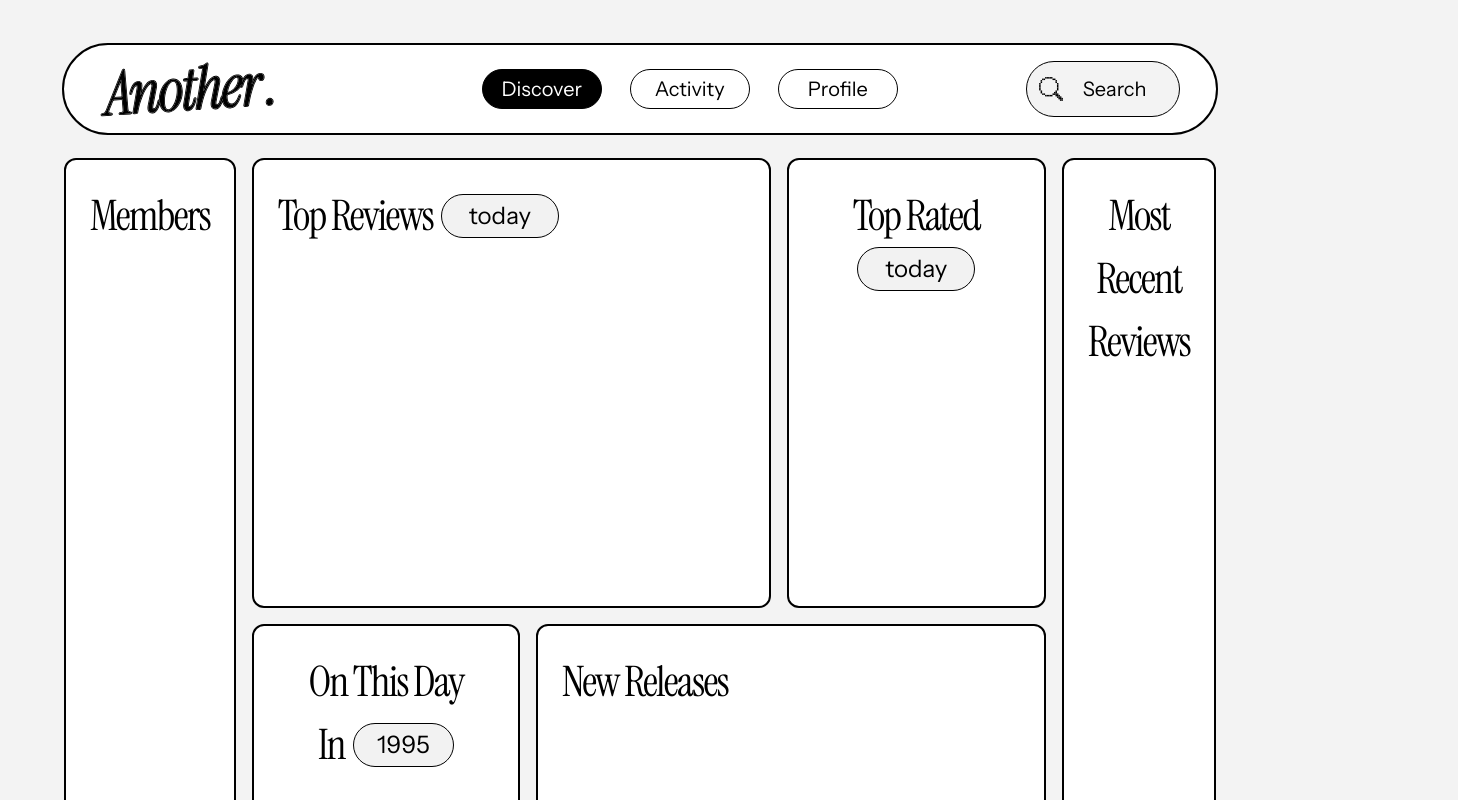
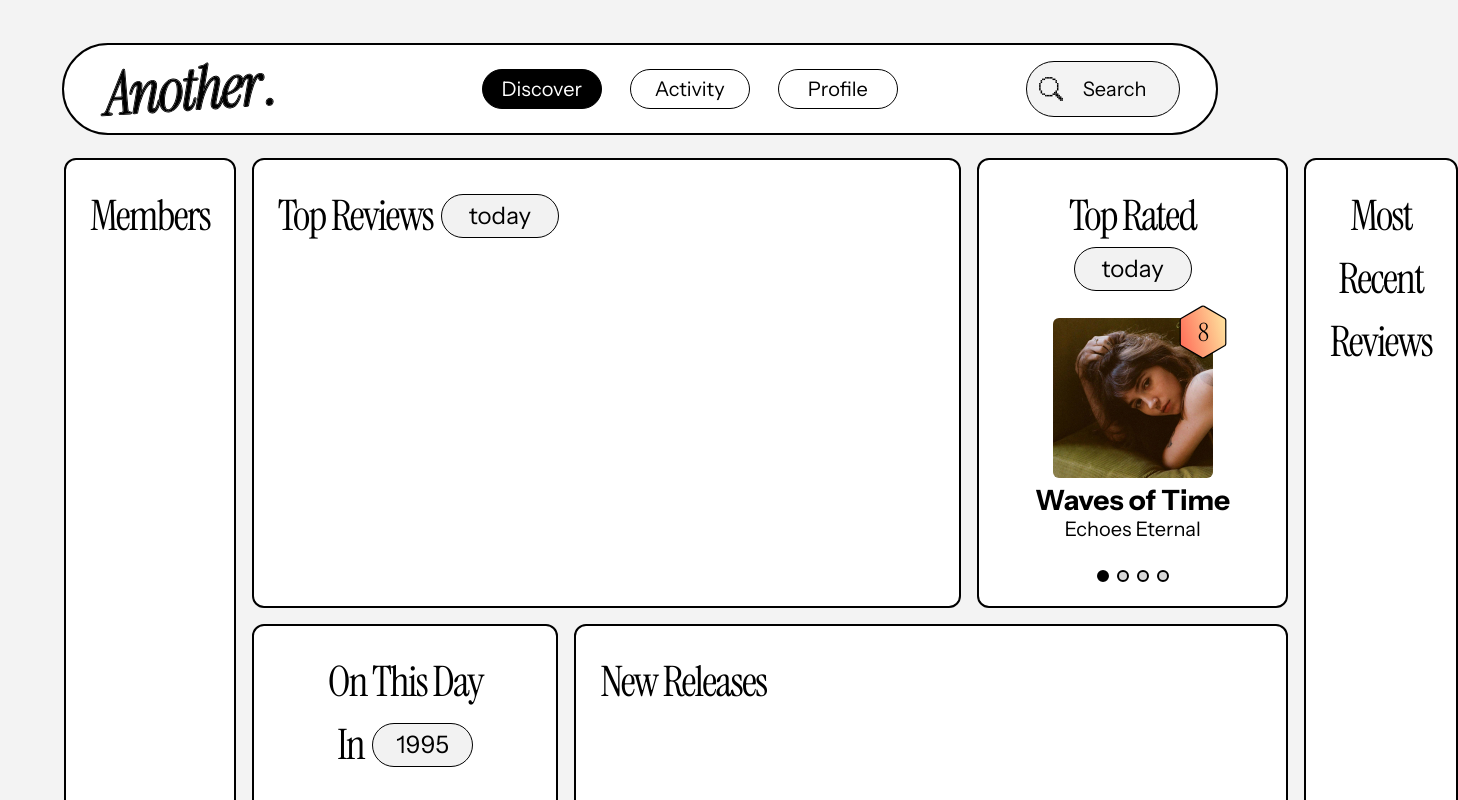
Before and after one commit to Halfnote/halfnote-frontend, a Next.js app: page / in a window 1280 px wide. Shown: the top 800 px of the page, 1458 px wide, since content can reach past the window. Built offline with nearby package versions, Linux system fonts and the light colour scheme.

Commit message:
everything so far

```diff
--- a/package.json
+++ b/package.json
@@ -9,6 +9,7 @@
     "lint": "next lint"
   },
   "dependencies": {
+    "embla-carousel-react": "^8.6.0",
     "framer-motion": "^12.6.5",
     "luxon": "^3.6.1",
     "next": "^15.3.0",
@@ -19,14 +20,14 @@
   "devDependencies": {
     "@eslint/eslintrc": "^3",
     "@eslint/js": "^9.24.0",
-    "@tailwindcss/postcss": "^4.1.3",
+    "@tailwindcss/postcss": "^4.1.4",
     "@types/luxon": "^3.6.2",
     "@types/node": "^20",
     "@types/react": "^19",
     "@types/react-dom": "^19",
     "eslint-config-next": "15.2.4",
     "globals": "^16.0.0",
-    "tailwindcss": "^4.1.3",
+    "tailwindcss": "^4.1.4",
     "typescript": "^5",
     "typescript-eslint": "^8.29.1"
   }
--- /dev/null
+++ b/public/sample_data/top_rated.json
@@ -0,0 +1,99 @@
+{
+    "count": 4,
+    "next": "https://api.example.com/albums?page=2",
+    "previous": null,
+    "results": [
+        {
+            "id": "b3b9a5f7-5b2e-4c7a-b5f3-6d19cf62b237",
+            "title": "Waves of Time",
+            "artist": {
+                "id": 101,
+                "name": "Echoes Eternal"
+            },
+            "release_date": "2023-09-15",
+            "cover_art_url": "https://images.example.com/waves_of_time.jpg",
+            "spotify_url": "https://open.spotify.com/album/1xyzexample",
+            "spotify_embed_url": "https://open.spotify.com/embed/album/1xyzexample",
+            "genres": [
+                {
+                    "id": 5,
+                    "name": "Ambient"
+                },
+                {
+                    "id": 12,
+                    "name": "Electronic"
+                }
+            ],
+            "average_rating": 8.7,
+            "total_ratings": 245,
+            "created_at": "2025-04-28T14:32:00Z"
+        },
+        {
+            "id": "e74d1a6a-9f8e-4ea5-8e94-4a15b7a4d4af",
+            "title": "Midnight Reveries",
+            "artist": {
+                "id": 102,
+                "name": "Lunar Haze"
+            },
+            "release_date": "2024-06-21",
+            "cover_art_url": "https://images.example.com/midnight_reveries.jpg",
+            "spotify_url": "https://open.spotify.com/album/2abcexample",
+            "spotify_embed_url": "https://open.spotify.com/embed/album/2abcexample",
+            "genres": [
+                {
+                    "id": 7,
+                    "name": "Indie Rock"
+                }
+            ],
+            "average_rating": 9.2,
+            "total_ratings": 178,
+            "created_at": "2025-04-25T09:10:00Z"
+        },
+        {
+            "id": "7a8f3d21-3f16-4c4d-821e-cff1d71db4e1",
+            "title": "Sunset Boulevard",
+            "artist": {
+                "id": 103,
+                "name": "Neon Echo"
+            },
+            "release_date": "2022-11-05",
+            "cover_art_url": "https://images.example.com/sunset_boulevard.jpg",
+            "spotify_url": "https://open.spotify.com/album/3defexample",
+            "spotify_embed_url": "https://open.spotify.com/embed/album/3defexample",
+            "genres": [
+                {
+                    "id": 4,
+                    "name": "Synthwave"
+                }
+            ],
+            "average_rating": 7.5,
+            "total_ratings": 320,
+            "created_at": "2025-04-20T17:50:00Z"
+        },
+        {
+            "id": "4bdc1a45-f569-4f95-8a6c-3ecf5d593d2d",
+            "title": "Garden of Sound",
+            "artist": {
+                "id": 104,
+                "name": "Flora Tune"
+            },
+            "release_date": "2025-03-12",
+            "cover_art_url": "https://images.example.com/garden_of_sound.jpg",
+            "spotify_url": "https://open.spotify.com/album/4ghiexample",
+            "spotify_embed_url": "https://open.spotify.com/embed/album/4ghiexample",
+            "genres": [
+                {
+                    "id": 8,
+                    "name": "Folk"
+                },
+                {
+                    "id": 14,
+                    "name": "Acoustic"
+                }
+            ],
+            "average_rating": 8.1,
+            "total_ratings": 89,
+            "created_at": "2025-04-27T12:15:00Z"
+        }
+    ]
+}
--- a/src/app/components/ReviewCard.tsx
+++ b/src/app/components/ReviewCard.tsx
@@ -27,7 +27,6 @@ export default function ReviewCard({
 }: ReviewCardProps) {
   return (
     <div className="flex gap-4 border border-[#9A9A9A] rounded-xl p-4 bg-white mb-4">
-      {/* Cover Art */}
       <div className="relative w-35 h-35 mt-3">
         <Image
           src={coverArtUrl}
@@ -57,17 +56,17 @@ export default function ReviewCard({
                 className="rounded-full"
               />
             )}
-            <p className="text-sm text-gray-500">
+            <p className="another-body">
               Review by <span className="font-semibold">{reviewerName}</span>
             </p>
           </div>
-          <p className="text-xs text-gray-400">{createdAt}</p>
+          <p className="another-body">{createdAt}</p>
         </div>
 
         {/* Album Title & Artist */}
         <div className="mt-2">
           <h3 className="text-md font-bold">{reviewTitle}</h3>
-          <p className="text-sm text-gray-500">{artistName}</p>
+          <p className="another-body">{artistName}</p>
         </div>
 
         {/* Review Text */}
--- /dev/null
+++ b/src/app/components/TopRatedCarousel.tsx
@@ -0,0 +1,77 @@
+"use client";
+import React, { useEffect, useState, useCallback } from "react";
+import useEmblaCarousel from "embla-carousel-react";
+import { TopRated } from "../types/review";
+import Image from "next/image";
+import { RockBadge } from "../icons/stamps";
+import Clairo from "../../../public/sample_images/813adHqElhL.jpg";
+
+type ListCarouselProps = {
+  items: TopRated[];
+};
+
+export const TopRatedCarousel = ({ items }: ListCarouselProps) => {
+  const [emblaRef, emblaApi] = useEmblaCarousel({ loop: false });
+  const [selectedIndex, setSelectedIndex] = useState(0);
+
+  const scrollTo = useCallback(
+    (index: number) => emblaApi?.scrollTo(index),
+    [emblaApi]
+  );
+
+  const onSelect = useCallback(() => {
+    if (!emblaApi) return;
+    setSelectedIndex(emblaApi.selectedScrollSnap());
+  }, [emblaApi]);
+
+  useEffect(() => {
+    if (!emblaApi) return;
+    emblaApi.on("select", onSelect);
+    onSelect();
+  }, [emblaApi, onSelect]);
+
+  return (
+    <div className="flex flex-col items-center w-full h-full overflow-hidden">
+      <div className="overflow-hidden w-full h-full" ref={emblaRef}>
+        <div className="flex h-full">
+          {items.map((item, index) => (
+            <div
+              key={index}
+              className="flex flex-col items-center justify-center flex-[0_0_100%] h-full text-center"
+            >
+              <div className="relative w-40 h-40">
+                <Image
+                  src={Clairo}
+                  alt={item.albumName}
+                  fill
+                  className="object-cover rounded-md"
+                />
+
+                <div className="w-15 h-15 absolute -top-4 left-[75%] flex items-center justify-center">
+                  <RockBadge number={8} />
+                </div>
+              </div>
+              <div className="mt-2">
+                <h1 className="another-top-rated-album">{item.albumName}</h1>
+                <h2 className="another-heading4">{item.artistName}</h2>
+              </div>
+            </div>
+          ))}
+        </div>
+      </div>
+
+      {/* Navigation Dots */}
+      <div className="flex gap-2 mt-2">
+        {items.map((_, index) => (
+          <button
+            key={index}
+            onClick={() => scrollTo(index)}
+            className={`w-3 h-3 rounded-full border-2 border-black ${
+              index === selectedIndex ? "bg-black" : "bg-[#D9D9D9]"
+            }`}
+          />
+        ))}
+      </div>
+    </div>
+  );
+};
--- a/src/app/globals.css
+++ b/src/app/globals.css
@@ -1,4 +1,5 @@
 @import "tailwindcss";
+
 body {
   max-width: 90%;
   margin: auto;
@@ -147,3 +148,8 @@ body {
   font-family: var(--font-instrument-sans), sans;
   @apply font-normal text-[10px] leading-[21px];
 }
+
+.another-top-rated-album {
+  font-family: var(--font-instrument-sans), sans;
+  @apply font-bold text-[28px] leading-[28px] tracking-normal text-center;
+}
--- a/src/app/page.tsx
+++ b/src/app/page.tsx
@@ -4,13 +4,15 @@ import { useState } from "react";
 import { Icons } from "@/app/icons/icons";
 import TimeButtonCycle from "./components/TimeButton";
 import YearButtonCycle from "./components/YearButton";
-import { Review } from "./types/review";
+import { Review, TopRated } from "./types/review";
 import { useEffect } from "react";
 import ReviewCard from "./components/ReviewCard";
 import { DateTime } from "luxon";
+import { TopRatedCarousel } from "./components/TopRatedCarousel";
 
 export default function DiscoverPage() {
   const [reviews, setReviews] = useState<Review[]>([]);
+  const [topRated, setTopRated] = useState<TopRated[]>([]);
   const [reviewTime, setReviewTime] = useState<string>("today");
   const [topRatedTime, setTopRatedTime] = useState<string>("today");
   const getReviews = async (setter: (value: Array<Review>) => void) => {
@@ -29,9 +31,34 @@ export default function DiscoverPage() {
     }
   };
 
+  const getTopRated = async (setter: (value: Array<TopRated>) => void) => {
+    try {
+      const res = await fetch("/sample_data/top_rated.json");
+
+      if (!res.ok) {
+        const data = await res.json();
+        throw new Error(data.error || "Failed to fetch concerts");
+      }
+
+      const data = await res.json();
+      const result: any[] = data["results"];
+      const topRatedResults = result.map((item) => ({
+        coverArtUrl: item.cover_art_url,
+        artistName: item.artist.name,
+        albumName: item.title,
+      }));
+      console.log("top rated: ", topRatedResults);
+
+      setter(topRatedResults);
+    } catch (err) {
+      console.error("Concert fetch error:", err);
+    }
+  };
+
   useEffect(() => {
     const fetchData = async () => {
       await getReviews(setReviews);
+      await getTopRated(setTopRated);
     };
     fetchData();
   }, []);
@@ -52,19 +79,21 @@ export default function DiscoverPage() {
   });
 
   return (
-    <div className="flex w-full h-screen gap-4 box-border bg-[#f3f3f3] overflow-hidden">
-      <div className="flex flex-col items-center border-black border-2 rounded-xl p-6 w-[20%] bg-white">
+    <div className="flex h-screen gap-4 box-border bg-[#f3f3f3] mb-30 ">
+      <div className="flex flex-col items-center border-black border-2 rounded-xl p-6 w-[20%] bg-white h-[916px]">
         <h3 className="another-heading1">Members</h3>
       </div>
-      <div className="flex flex-col flex-grow gap-4 min-h-0">
-        <div className="flex gap-4">
+      <div className="flex flex-col flex-grow gap-4">
+        <div className="flex gap-4 min-w-0">
           {/*top review*/}
-          <div className="bg-white flex flex-col h-[450px] border-black rounded-xl border-2 p-6 w-[35em]">
-            <div className="flex items-center justify-start mb-2">
+          <div className="bg-white flex flex-col h-[450px] border-black rounded-xl border-2 p-6 w-[70%]">
+            <div className="flex flex-row items-center justify-start mb-2">
               <h3 className="another-heading1 mr-2">Top Reviews</h3>
-              <TimeButtonCycle time={reviewTime} setTime={setReviewTime} />
+              <div className="w-[166px]">
+                <TimeButtonCycle time={reviewTime} setTime={setReviewTime} />
+              </div>
             </div>
-            <div className="overflow-y-auto h-full">
+            <div className="overflow-y-auto ">
               {filteredReviews?.map((review) => (
                 <ReviewCard
                   key={review.id}
@@ -83,15 +112,16 @@ export default function DiscoverPage() {
             </div>
           </div>
 
-          <div className="bg-white flex flex-col rounded-xl p-6 w-[35%] h-[450px] items-center border-black border-2">
+          <div className="bg-white flex flex-col rounded-xl p-6 w-[30%] h-[450px] items-center border-black border-2">
             <div className="flex flex-col items-center mb-2 w-[166px]">
               <h3 className="another-heading1">Top Rated</h3>
               <TimeButtonCycle time={topRatedTime} setTime={setTopRatedTime} />
             </div>
+            <TopRatedCarousel items={topRated} />
           </div>
         </div>
         <div className="flex gap-4 flex-grow">
-          <div className="bg-white flex flex-col border-black border-2 rounded-xl p-6 w-[35%]">
+          <div className="bg-white flex flex-col border-black border-2 rounded-xl p-6 w-[30%] h-[450px]">
             <div className="flex flex-col b-2 items-center">
               <h3 className="another-heading1">On This Day</h3>
               <span className="flex flex-row ml-10 mr-10 items-center">
@@ -100,12 +130,12 @@ export default function DiscoverPage() {
               </span>
             </div>
           </div>
-          <div className="bg-white flex flex-col border-2 border-black rounded-xl p-6 w-[75%] justify-start">
+          <div className="bg-white flex flex-col border-2 border-black rounded-xl p-6 w-[70%] justify-start h-[450px]">
             <h3 className="another-heading1">New Releases</h3>
           </div>
         </div>
       </div>
-      <div className="bg-white flex flex-col text-center items-center border-black border-2 rounded-xl p-6 w-[20%]">
+      <div className="bg-white flex flex-col text-center items-center border-black border-2 rounded-xl p-6 w-[20%] h-[916px]">
         <h3 className="another-heading1">Most Recent Reviews</h3>
       </div>
     </div>
--- a/src/app/types/review.ts
+++ b/src/app/types/review.ts
@@ -25,3 +25,9 @@ export type ReviewResponse = {
   previous: string | null;
   results: Review[];
 };
+
+export type TopRated = {
+  coverArtUrl: string;
+  artistName: string;
+  albumName: string;
+};
```
Also changed, not shown: public/sample_images/813adHqElhL.jpg (added), 1 other file (tests, documents, lock files or other folders).
